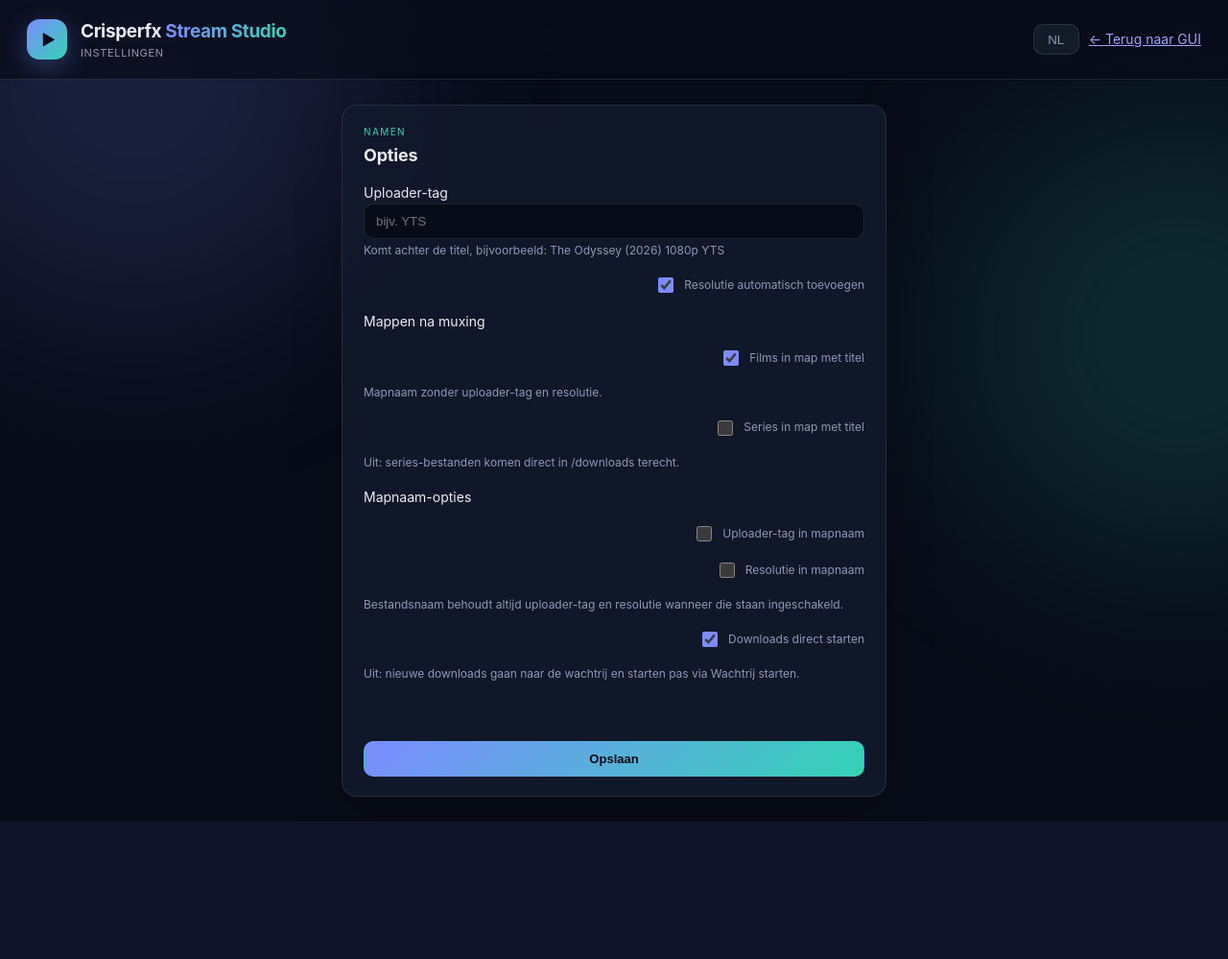
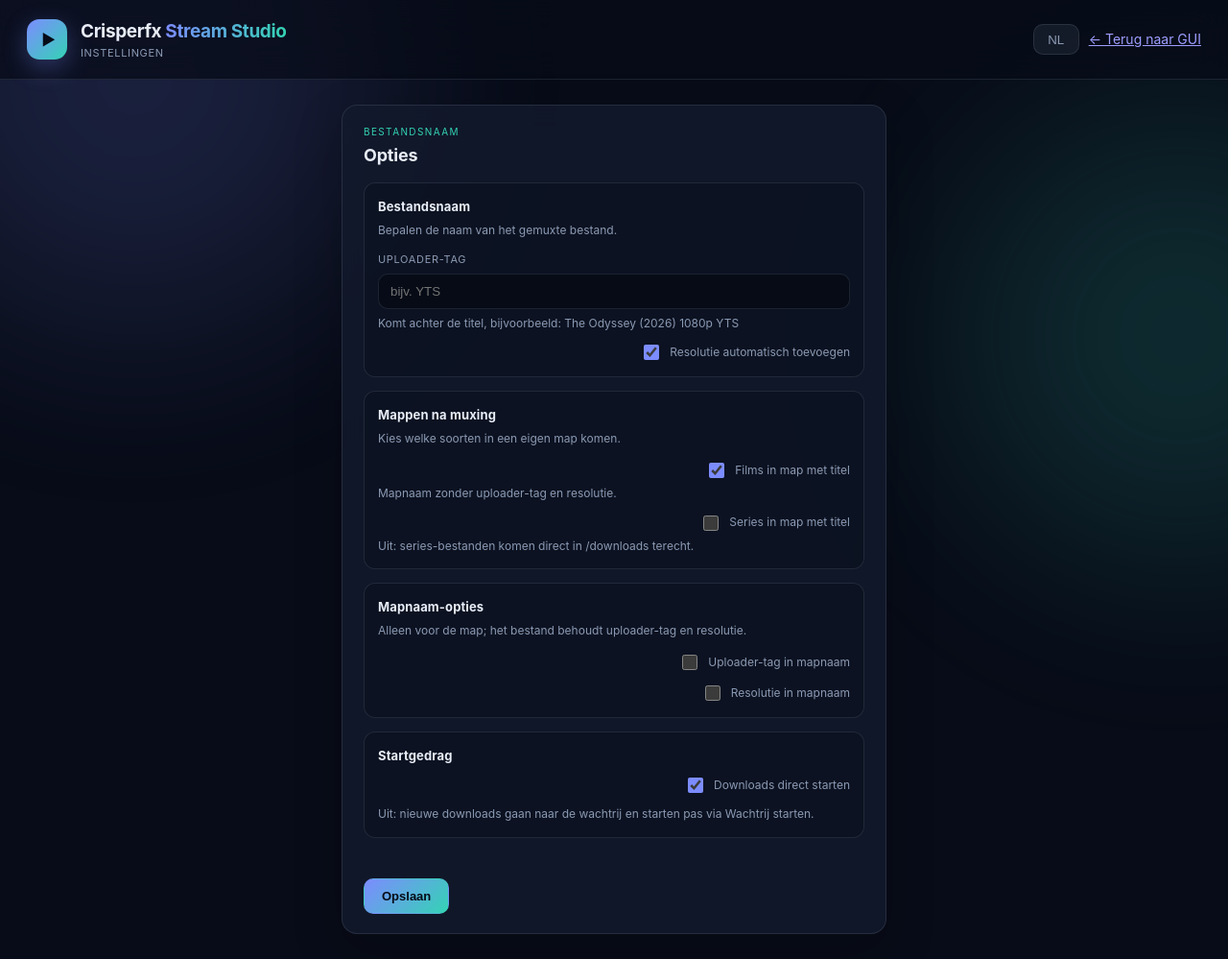
Before and after one commit to crisperfx/m3u-extra, a Flask app: page /options in a window 1280 px wide. Shown: the whole page at 96% size. Before the commit the page ends 856 px from the top, so only its background shows below. Run offline with Flask 3, Linux system fonts and the light colour scheme; parts of the project's set-up code (start-up, migrations or seed data) failed here and were passed over.

Commit message:
Group options page and fix ffmpeg path

```diff
--- a/static/i18n.js
+++ b/static/i18n.js
@@ -50,14 +50,14 @@
       'panel.queueHint': 'Wachtend',
       'options.title': 'Opties',
       'options.subtitle': 'Instellingen',
-      'options.groupNames': 'Namen',
+      'options.groupNames': 'Bestandsnaam',
+      'options.groupNamesHelp': 'Bepalen de naam van het gemuxte bestand.',
       'options.uploader': 'Uploader-tag',
       'options.uploaderPlaceholder': 'bijv. YTS',
       'options.uploaderHelp': 'Komt achter de titel, bijvoorbeeld: The Odyssey (2026) 1080p YTS',
       'options.resolution': 'Resolutie automatisch toevoegen',
-      'options.autoStart': 'Downloads direct starten',
-      'options.autoStartHelp': 'Uit: nieuwe downloads gaan naar de wachtrij en starten pas via Wachtrij starten.',
       'options.folderGroup': 'Mappen na muxing',
+      'options.folderGroupHelp': 'Kies welke soorten in een eigen map komen.',
       'options.folderMovies': 'Films in map met titel',
       'options.folderMoviesHelp': 'Mapnaam zonder uploader-tag en resolutie.',
       'options.folderSeries': 'Series in map met titel',
@@ -65,7 +65,10 @@
       'options.folderNames': 'Mapnaam-opties',
       'options.folderUploaderTag': 'Uploader-tag in mapnaam',
       'options.folderResolutionTag': 'Resolutie in mapnaam',
-      'options.folderNamesHelp': 'Bestandsnaam behoudt altijd uploader-tag en resolutie wanneer die staan ingeschakeld.',
+      'options.folderNamesHelp': 'Alleen voor de map; het bestand behoudt uploader-tag en resolutie.',
+      'options.groupStart': 'Startgedrag',
+      'options.autoStart': 'Downloads direct starten',
+      'options.autoStartHelp': 'Uit: nieuwe downloads gaan naar de wachtrij en starten pas via Wachtrij starten.',
       'options.saved': 'Opgeslagen',
       'phase.queued': 'In wachtrij',
       'phase.needsSelection': 'Kies streams',
@@ -169,14 +172,14 @@
       'panel.queueHint': 'Waiting',
       'options.title': 'Options',
       'options.subtitle': 'Settings',
-      'options.groupNames': 'Names',
+      'options.groupNames': 'File name',
+      'options.groupNamesHelp': 'Control the name of the muxed file.',
       'options.uploader': 'Uploader tag',
       'options.uploaderPlaceholder': 'e.g. YTS',
       'options.uploaderHelp': 'Appended to the title, for example: The Odyssey (2026) 1080p YTS',
       'options.resolution': 'Add resolution automatically',
-      'options.autoStart': 'Start downloads immediately',
-      'options.autoStartHelp': 'Off: new downloads go to the queue and only start via Start queue.',
       'options.folderGroup': 'Folders after muxing',
+      'options.folderGroupHelp': 'Choose which types get their own folder.',
       'options.folderMovies': 'Movies in a title folder',
       'options.folderMoviesHelp': 'Folder name without uploader tag and resolution.',
       'options.folderSeries': 'Series in a title folder',
@@ -184,7 +187,10 @@
       'options.folderNames': 'Folder name options',
       'options.folderUploaderTag': 'Uploader tag in folder name',
       'options.folderResolutionTag': 'Resolution in folder name',
-      'options.folderNamesHelp': 'The file name always keeps the uploader tag and resolution when enabled.',
+      'options.folderNamesHelp': 'Folder only; the file name keeps the uploader tag and resolution.',
+      'options.groupStart': 'Start behaviour',
+      'options.autoStart': 'Start downloads immediately',
+      'options.autoStartHelp': 'Off: new downloads go to the queue and only start via Start queue.',
       'options.saved': 'Saved',
       'phase.queued': 'Queued',
       'phase.needsSelection': 'Choose streams',
@@ -288,14 +294,14 @@
       'panel.queueHint': 'En attente',
       'options.title': 'Options',
       'options.subtitle': 'Paramètres',
-      'options.groupNames': 'Noms',
+      'options.groupNames': 'Nom du fichier',
+      'options.groupNamesHelp': 'Contrôlent le nom du fichier muxé.',
       'options.uploader': 'Tag de téléverseur',
       'options.uploaderPlaceholder': 'ex. YTS',
       'options.uploaderHelp': 'Ajouté après le titre, par exemple : The Odyssey (2026) 1080p YTS',
       'options.resolution': 'Ajouter la résolution automatiquement',
-      'options.autoStart': 'Démarrer les téléchargements immédiatement',
-      'options.autoStartHelp': 'Désactivé : les nouveaux téléchargements vont dans la file et démarrent seulement via Démarrer la file.',
       'options.folderGroup': 'Dossiers après le muxage',
+      'options.folderGroupHelp': 'Choisissez quels types ont leur propre dossier.',
       'options.folderMovies': 'Films dans un dossier avec le titre',
       'options.folderMoviesHelp': 'Nom du dossier sans tag de téléverseur ni résolution.',
       'options.folderSeries': 'Séries dans un dossier avec le titre',
@@ -303,7 +309,10 @@
       'options.folderNames': 'Options du nom de dossier',
       'options.folderUploaderTag': 'Tag de téléverseur dans le nom du dossier',
       'options.folderResolutionTag': 'Résolution dans le nom du dossier',
-      'options.folderNamesHelp': 'Le nom de fichier conserve toujours le tag de téléverseur et la résolution lorsqu’ils sont activés.',
+      'options.folderNamesHelp': 'Dossier uniquement ; le nom du fichier conserve le tag et la résolution.',
+      'options.groupStart': 'Comportement de démarrage',
+      'options.autoStart': 'Démarrer les téléchargements immédiatement',
+      'options.autoStartHelp': 'Désactivé : les nouveaux téléchargements vont dans la file et démarrent seulement via Démarrer la file.',
       'options.saved': 'Enregistré',
       'phase.queued': 'En file d’attente',
       'phase.needsSelection': 'Choisir les flux',
--- a/static/style.css
+++ b/static/style.css
@@ -85,9 +85,17 @@ body {
   font: 13px/1.5 inherit; outline: none;
 }
 .text-box:focus { border-color: var(--accent); box-shadow: 0 0 0 3px rgba(124, 140, 255, .16); }
-.options-form { display: grid; gap: 16px; }
+.options-form { display: grid; gap: 14px; }
 .options-form small { color: var(--muted); font-size: 12px; }
+.options-group { display: grid; gap: 10px; padding: 14px; border: 1px solid var(--line); border-radius: 12px; background: rgba(6, 10, 20, .32); }
+.options-group h3 { margin: 0; font-size: 13px; letter-spacing: .01em; }
+.group-hint { margin: -4px 0 2px; color: var(--muted); font-size: 12px; }
+.option-row { display: grid; gap: 4px; }
+.field-col { display: grid; gap: 6px; }
+.minilabel { display: block; font-size: 11px; letter-spacing: .06em; text-transform: uppercase; color: var(--muted); }
 .option-switch { margin-left: 0; }
+.options-actions { display: flex; align-items: center; gap: 10px; flex-wrap: wrap; }
+.options-actions .error { flex: 1 1 100%; margin: 0; }
 .saved { color: var(--ok); font-size: 12px; min-height: 16px; margin: 0; }
 
 .queue-panel { margin-bottom: 18px; }
--- a/templates/options.html
+++ b/templates/options.html
@@ -34,6 +34,9 @@
         </div>
       </div>
       <div class="options-form">
+        <section class="options-group">
+          <h3 data-i18n="options.groupNames">Bestandsnaam</h3>
+          <p class="group-hint" data-i18n="options.groupNamesHelp">Bepalen de naam van het gemuxte bestand.</p>
           <label class="field-col" for="uploaderTag">
             <span class="minilabel" data-i18n="options.uploader">Uploader-tag</span>
             <input type="text" id="uploaderTag" class="text-box" maxlength="40" data-i18n-placeholder="options.uploaderPlaceholder" placeholder="bijv. YTS">
@@ -43,18 +46,28 @@
             <input type="checkbox" id="resolutionTag" checked>
             <span data-i18n="options.resolution">Resolutie automatisch toevoegen</span>
           </label>
-        <span class="minilabel" data-i18n="options.folderGroup">Mappen na muxing</span>
+        </section>
+        <section class="options-group">
+          <h3 data-i18n="options.folderGroup">Mappen na muxing</h3>
+          <p class="group-hint" data-i18n="options.folderGroupHelp">Kies welke soorten in een eigen map komen.</p>
+          <div class="option-row">
             <label class="switch option-switch" for="folderMovies">
               <input type="checkbox" id="folderMovies" checked>
               <span data-i18n="options.folderMovies">Films in map met titel</span>
             </label>
             <small data-i18n="options.folderMoviesHelp">Mapnaam zonder uploader-tag en resolutie.</small>
+          </div>
+          <div class="option-row">
             <label class="switch option-switch" for="folderSeries">
               <input type="checkbox" id="folderSeries">
               <span data-i18n="options.folderSeries">Series in map met titel</span>
             </label>
             <small data-i18n="options.folderSeriesHelp">Uit: series-bestanden komen direct in /downloads terecht.</small>
-        <span class="minilabel" data-i18n="options.folderNames">Mapnaam-opties</span>
+          </div>
+        </section>
+        <section class="options-group">
+          <h3 data-i18n="options.folderNames">Mapnaam-opties</h3>
+          <p class="group-hint" data-i18n="options.folderNamesHelp">Alleen voor de map; het bestand behoudt uploader-tag en resolutie.</p>
           <label class="switch option-switch" for="folderUploaderTag">
             <input type="checkbox" id="folderUploaderTag">
             <span data-i18n="options.folderUploaderTag">Uploader-tag in mapnaam</span>
@@ -63,15 +76,20 @@
             <input type="checkbox" id="folderResolutionTag">
             <span data-i18n="options.folderResolutionTag">Resolutie in mapnaam</span>
           </label>
-        <small data-i18n="options.folderNamesHelp">Bestandsnaam behoudt altijd uploader-tag en resolutie wanneer die staan ingeschakeld.</small>
+        </section>
+        <section class="options-group">
+          <h3 data-i18n="options.groupStart">Startgedrag</h3>
           <label class="switch option-switch" for="autoStart">
             <input type="checkbox" id="autoStart" checked>
             <span data-i18n="options.autoStart">Downloads direct starten</span>
           </label>
           <small data-i18n="options.autoStartHelp">Uit: nieuwe downloads gaan naar de wachtrij en starten pas via Wachtrij starten.</small>
+        </section>
+        <div class="options-actions">
           <p id="error" class="error"></p>
           <button id="saveOptions" class="btn primary" data-i18n="action.save">Opslaan</button>
           <p id="saved" class="saved" data-i18n="options.saved">Opgeslagen</p>
+        </div>
       </div>
     </section>
   </main>
```
Also changed, not shown: test_app.py (+13 -1 lines), 1 other file. Lines whose indentation alone changed are shown as unchanged.
